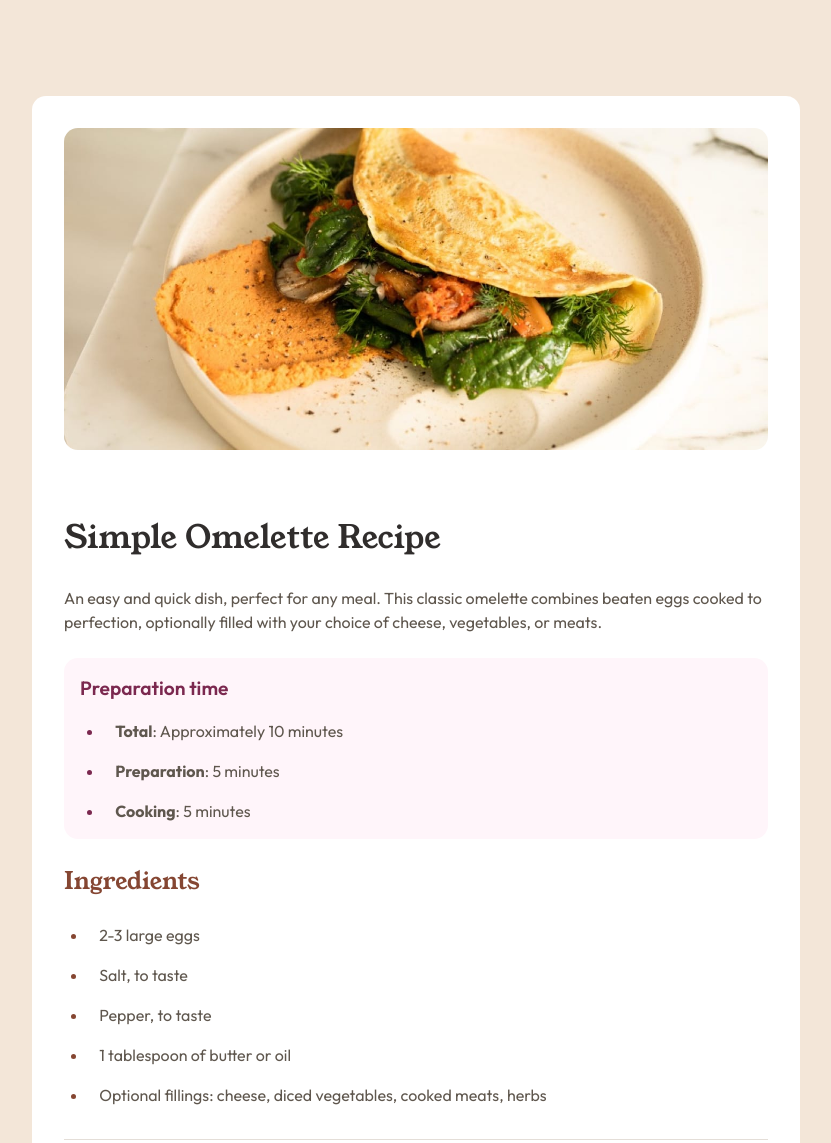
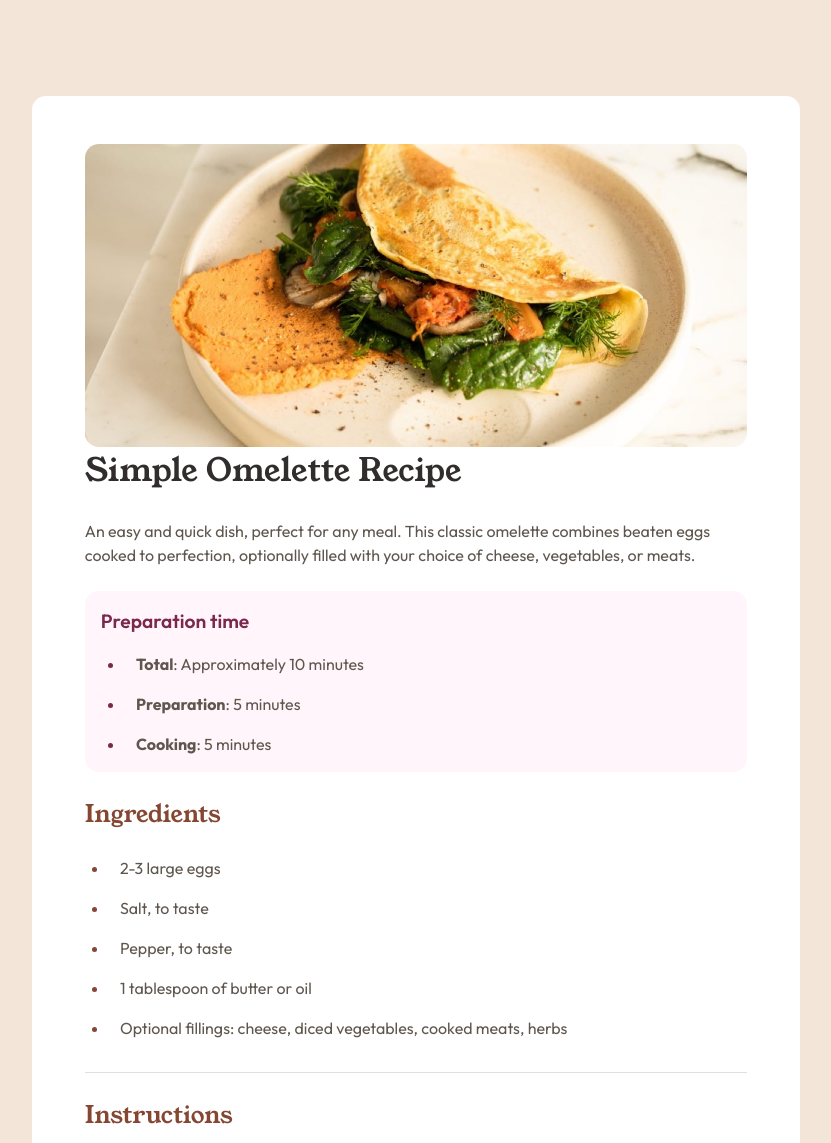
Before and after one commit to MpZero/frontend-mentor, a website built with Parcel: page recipe-page/index.html in a window 1280 px wide. Shown: the top 1143 px of the page, without its empty margins (224-1055 px from the left). Built offline with nearby package versions, Linux system fonts and the light colour scheme.

Commit message:
Adjust padding for the image and main section.

```diff
--- a/recipe-page/src/styles.css
+++ b/recipe-page/src/styles.css
@@ -212,14 +212,14 @@ td {
   }
 
   .img-wrapper {
-    padding: 2em;
+    padding: 3em 3.3em 0;
   }
 
   img {
     border-radius: var(--border-radius);
   }
   .main-wrapper {
-    padding: 2em;
+  padding: 0em 3.3em 2em;
   }
 
   td {
```
